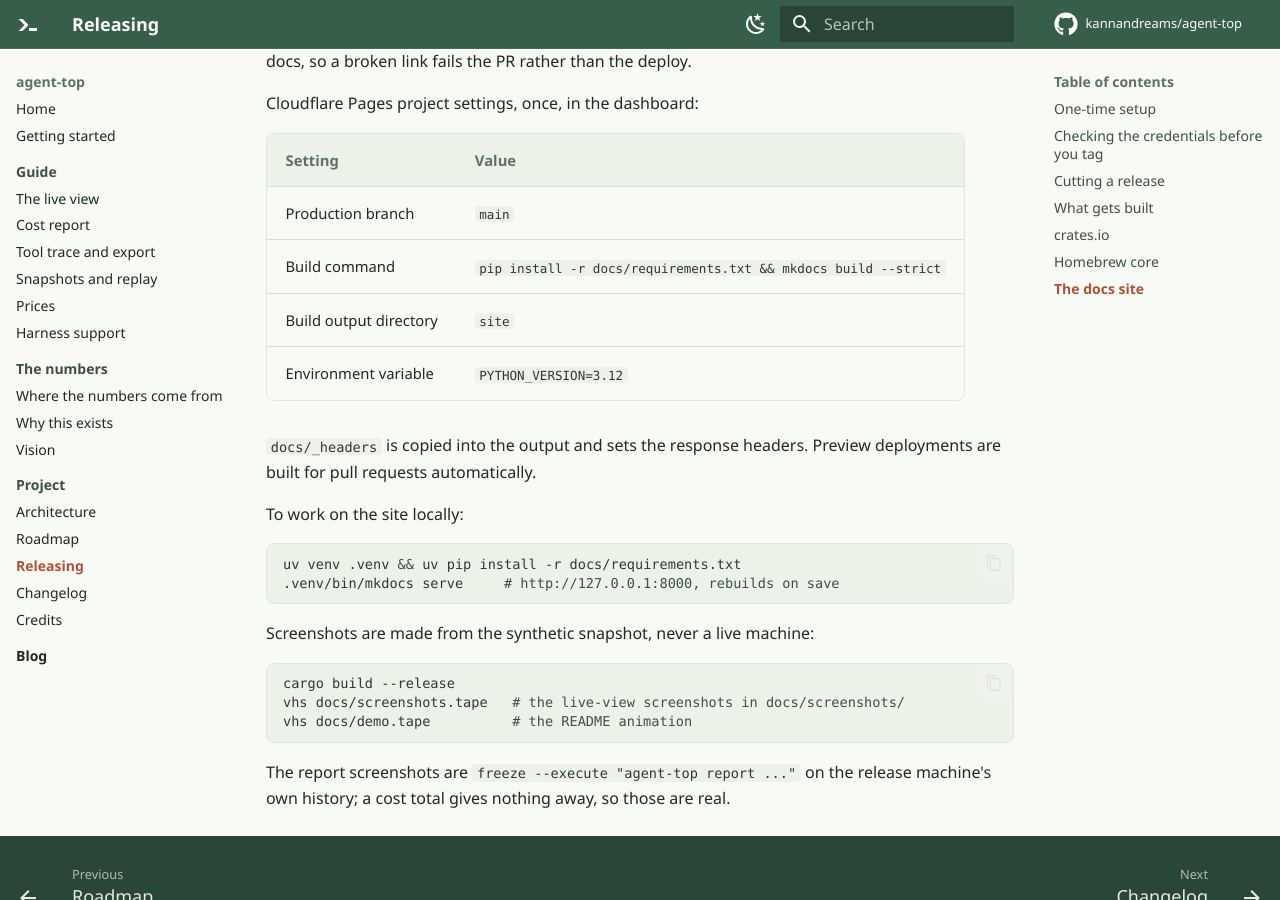
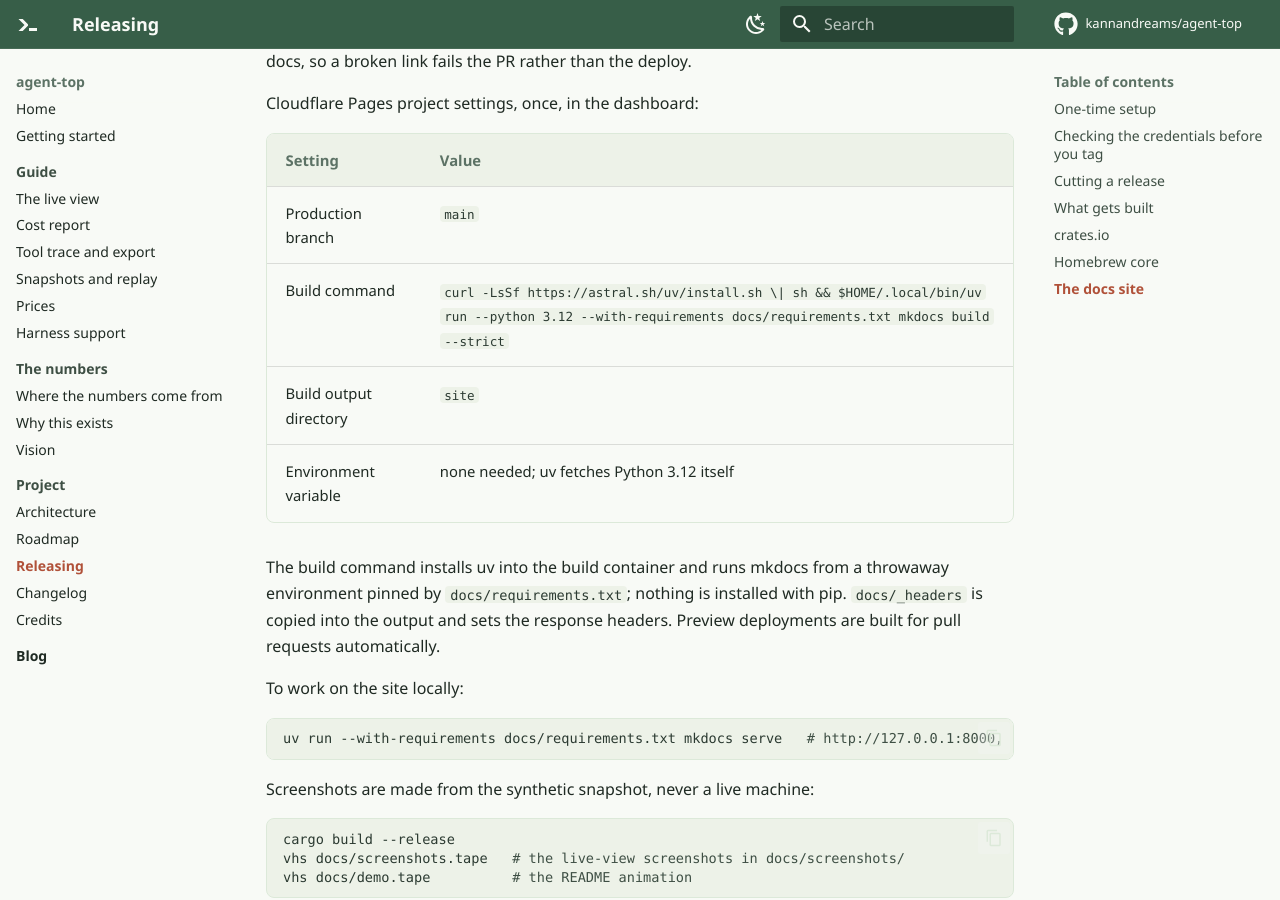
Before and after one commit to kannandreams/agent-top, an MkDocs documentation site: the page built from docs/releasing.md, in a window 1280 px wide and 900 px high, scrolled down 3712 px. Built offline with MkDocs 1.6.1 and Material for MkDocs 9.7.7, drawn with Linux system fonts in a browser that asks for light colours; comment, search, counter and statistics services are not loaded.

Commit message:
docs: build the site with uv instead of pip, locally, in CI and on Cloudflare Pages (#9)

````diff
--- a/docs/releasing.md
+++ b/docs/releasing.md
@@ -152,18 +152,18 @@ Cloudflare Pages project settings, once, in the dashboard:
 | Setting | Value |
 |---|---|
 | Production branch | `main` |
-| Build command | `pip install -r docs/requirements.txt && mkdocs build --strict` |
+| Build command | `curl -LsSf https://astral.sh/uv/install.sh \| sh && $HOME/.local/bin/uv run --python 3.12 --with-requirements docs/requirements.txt mkdocs build --strict` |
 | Build output directory | `site` |
-| Environment variable | `PYTHON_VERSION=3.12` |
+| Environment variable | none needed; uv fetches Python 3.12 itself |
 
+The build command installs uv into the build container and runs mkdocs from a throwaway environment pinned by `docs/requirements.txt`; nothing is installed with pip.
 `docs/_headers` is copied into the output and sets the response headers.
 Preview deployments are built for pull requests automatically.
 
 To work on the site locally:
 
 ```sh
-uv venv .venv && uv pip install -r docs/requirements.txt
-.venv/bin/mkdocs serve     # http://127.0.0.1:8000, rebuilds on save
+uv run --with-requirements docs/requirements.txt mkdocs serve   # http://127.0.0.1:8000, rebuilds on save
 ```
 
 Screenshots are made from the synthetic snapshot, never a live machine:
--- a/docs/requirements.txt
+++ b/docs/requirements.txt
@@ -1,2 +1,3 @@
 # Build dependencies for the documentation site (mkdocs.yml at the repo root).
+# Used through uv: `uv run --with-requirements docs/requirements.txt mkdocs build --strict`
 mkdocs-material==9.7.7
````
Also changed, not shown: mkdocs.yml (+5 -3 lines), 2 other files.
